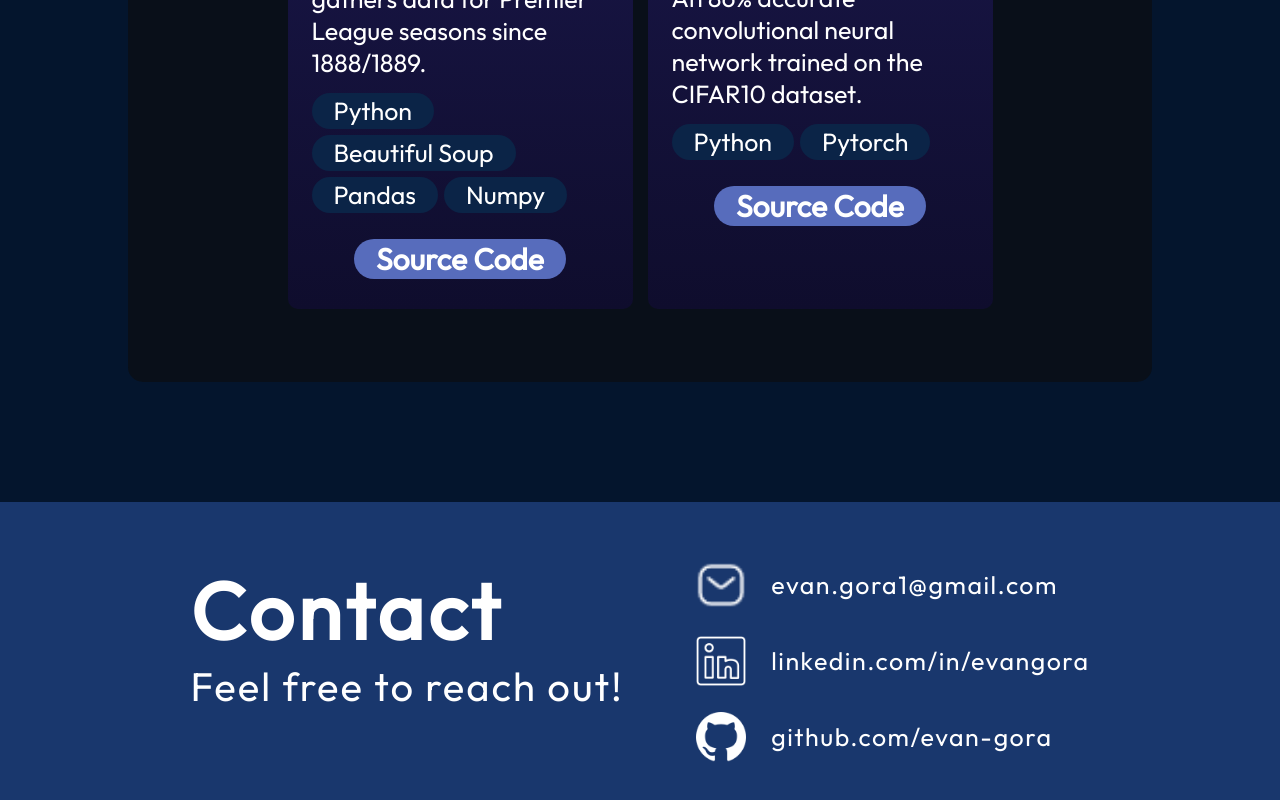
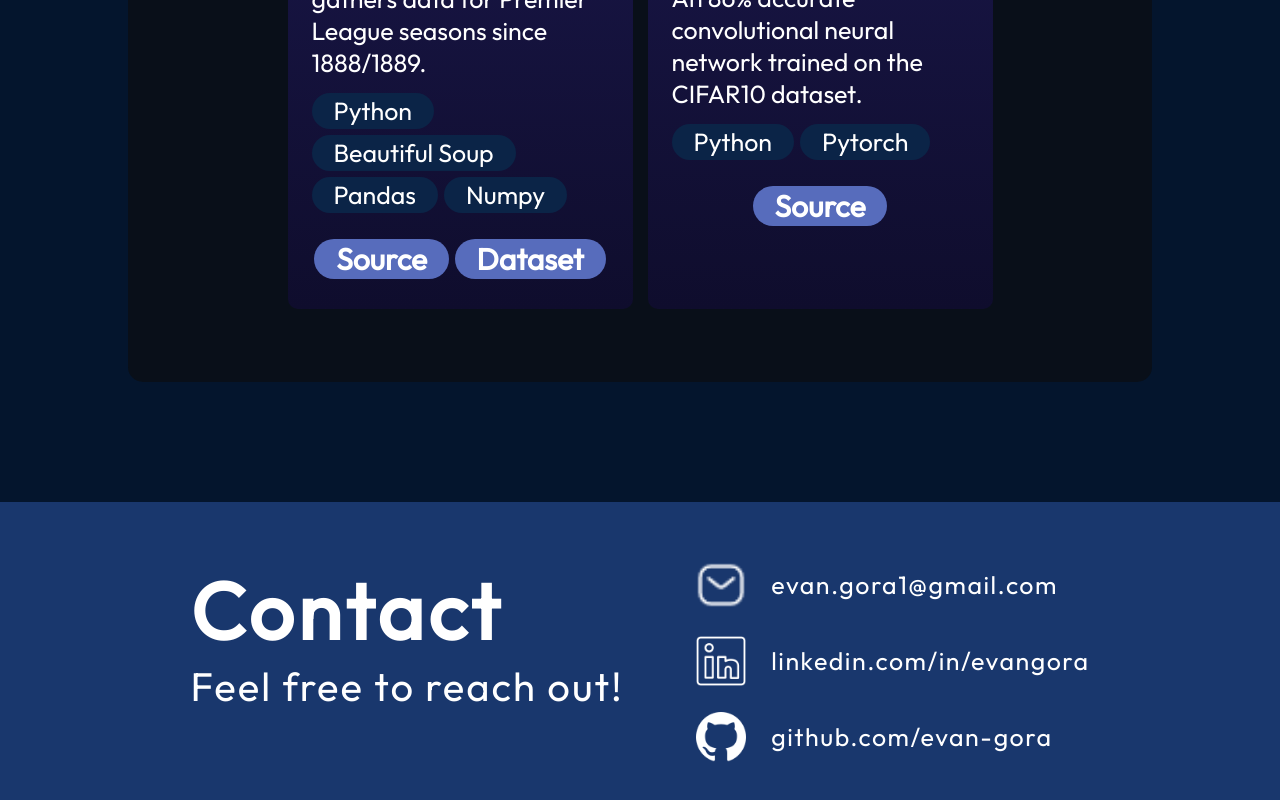
Before and after one commit to evan-gora/personal-website, a React (Vite) app: page / in a window 1280 px wide. Shown: the part 3288-4088 px from the top of the page. Built offline with nearby package versions, Linux system fonts and the light colour scheme.

Commit message:
Added link to dataset for scraper

```diff
--- a/src/components/Projects/Projects.jsx
+++ b/src/components/Projects/Projects.jsx
@@ -21,7 +21,8 @@ export const Projects = () => {
                     <li className={styles.skill}>Numpy</li>
                 </ul>
                 <div className={styles.links}>
-                    <a href="https://github.com/evan-gora/PremScraper" className={styles.link}>Source Code</a>
+                    <a href="https://github.com/evan-gora/PremScraper" className={styles.link}>Source</a>
+                    <a href="https://www.kaggle.com/datasets/evangora/premier-league-data" className={styles.link}>Dataset</a>
                 </div>
             </div>
             <div className={styles.project}>
@@ -33,7 +34,7 @@ export const Projects = () => {
                     <li className={styles.skill}>Pytorch</li>
                 </ul>
                 <div className={styles.links}>
-                    <a href="https://github.com/evan-gora/CIFAR10CNN" className={styles.link}>Source Code</a>
+                    <a href="https://github.com/evan-gora/CIFAR10CNN" className={styles.link}>Source</a>
                 </div>
             </div>
         </div>
```
